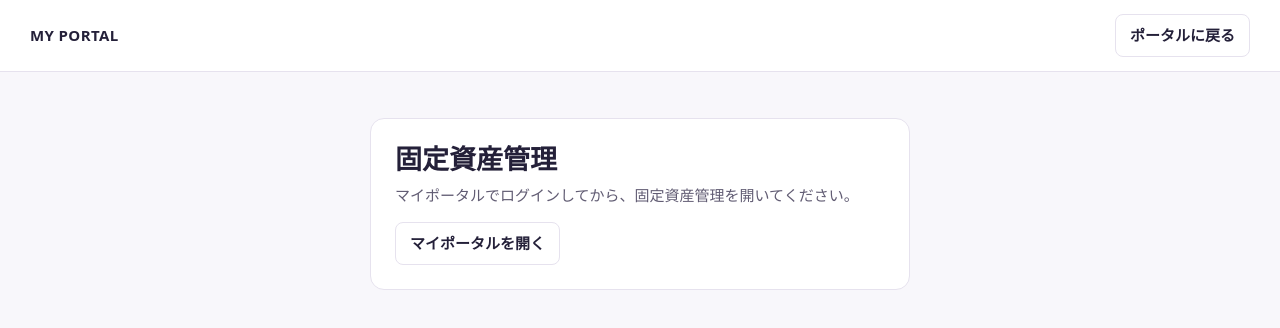
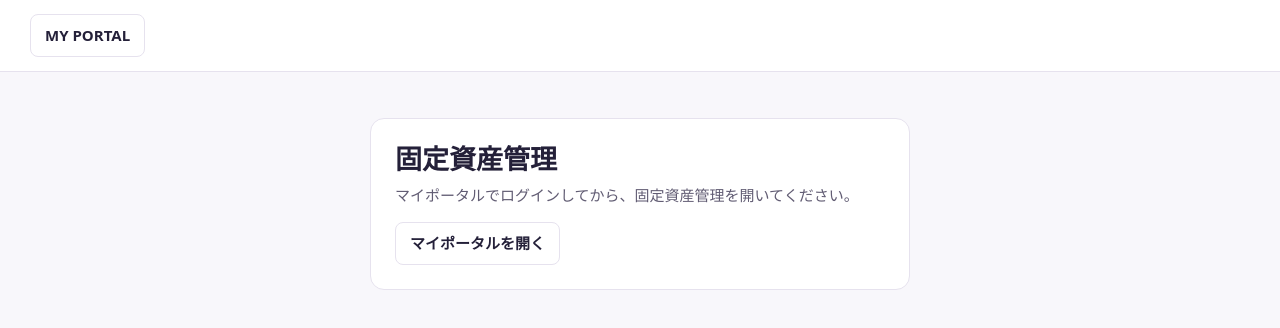
Before and after one commit to YugawaMonkey/pub, a plain HTML site: page fixed-assets.html in a window 1280 px wide. Drawn offline with Linux system fonts and the light colour scheme.

Commit message:
Unify app headers with MY PORTAL links

```diff
--- a/fixed-assets.html
+++ b/fixed-assets.html
@@ -23,7 +23,6 @@
     .wrap { width: min(1220px, calc(100% - 48px)); margin-inline: auto; }
     header { background: var(--paper); border-bottom: 1px solid var(--line); }
     .top { min-height: 71px; display: flex; justify-content: space-between; align-items: center; gap: 12px; }
-    .brand { font-weight: 800; letter-spacing: .025em; }
     .btn { display: inline-block; border: 1px solid var(--line); border-radius: 8px; padding: 9px 14px; color: var(--ink); background: var(--paper); font: inherit; font-weight: 700; text-decoration: none; cursor: pointer; }
     .btn:hover { background: #f1edf8; }
     .primary { background: var(--blue); color: white; border-color: var(--blue); }
@@ -207,7 +206,7 @@
   </style>
 </head>
 <body>
-  <header><div class="wrap top"><span class="brand">MY PORTAL</span><a class="btn" href="./index.html">ポータルに戻る</a></div></header>
+  <header><div class="wrap top"><a class="btn" href="./index.html">MY PORTAL</a></div></header>
   <main class="wrap">
     <section class="panel login" id="login" aria-labelledby="login-title">
       <h1 id="login-title">固定資産管理</h1>
```
Also changed, not shown: subscription-manager.html (+1 -1 lines).
